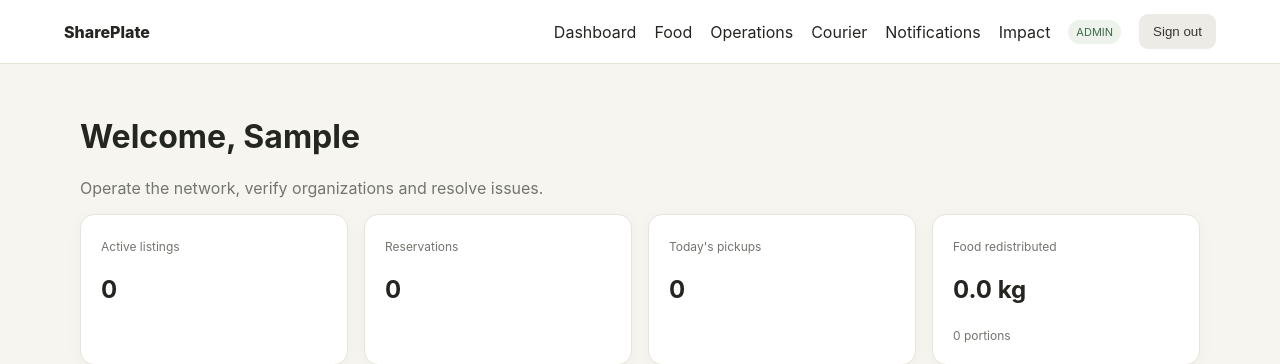
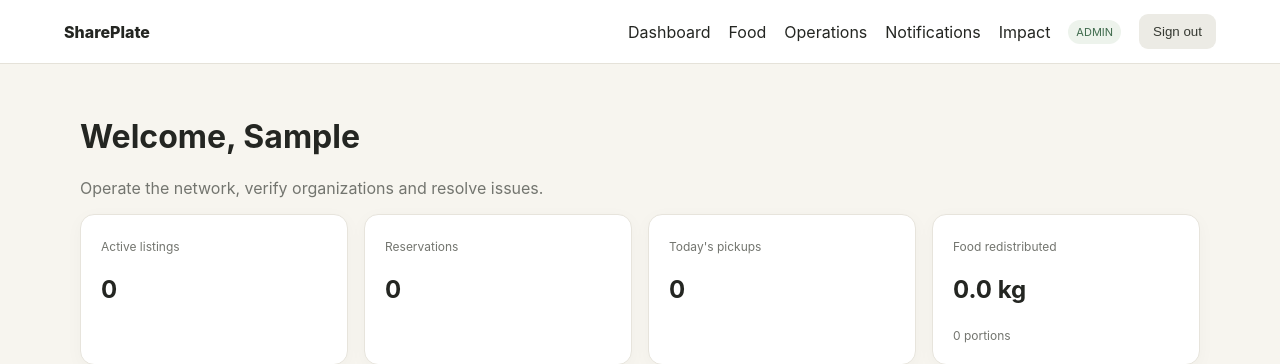
Before and after one commit to AchvexCodes-bit/Shareplate, a Django app: page / in a window 1280 px wide. Shown: the top 364 px of the page. Run offline with Django 5.2, Linux system fonts and the light colour scheme; the visitor is signed in with stand-in values (Sample User, id 1); data comes from the database, SQL or seed files in the repository; data that the repository does not hold is empty.

Commit message:
Show courier workspace only to couriers

```diff
--- a/templates/base.html
+++ b/templates/base.html
@@ -26,7 +26,7 @@ input,select,textarea{width:100%;padding:10px;border:1px solid #d9d6cc;border-ra
 <a href="{% url 'listings' %}">Food</a>
 {% if user.is_superuser %}<a href="{% url 'dashboard' %}">Operations</a>{% endif %}
 {% with role=user.memberships.first.role %}
-{% if role == 'COURIER' or user.is_superuser %}<a href="{% url 'courier' %}">Courier</a>{% endif %}
+{% if role == 'COURIER' %}<a href="{% url 'courier' %}">Courier</a>{% endif %}
 {% endwith %}
 <a href="{% url 'notifications' %}">Notifications</a>
 <a href="{% url 'impact' %}">Impact</a>
```
